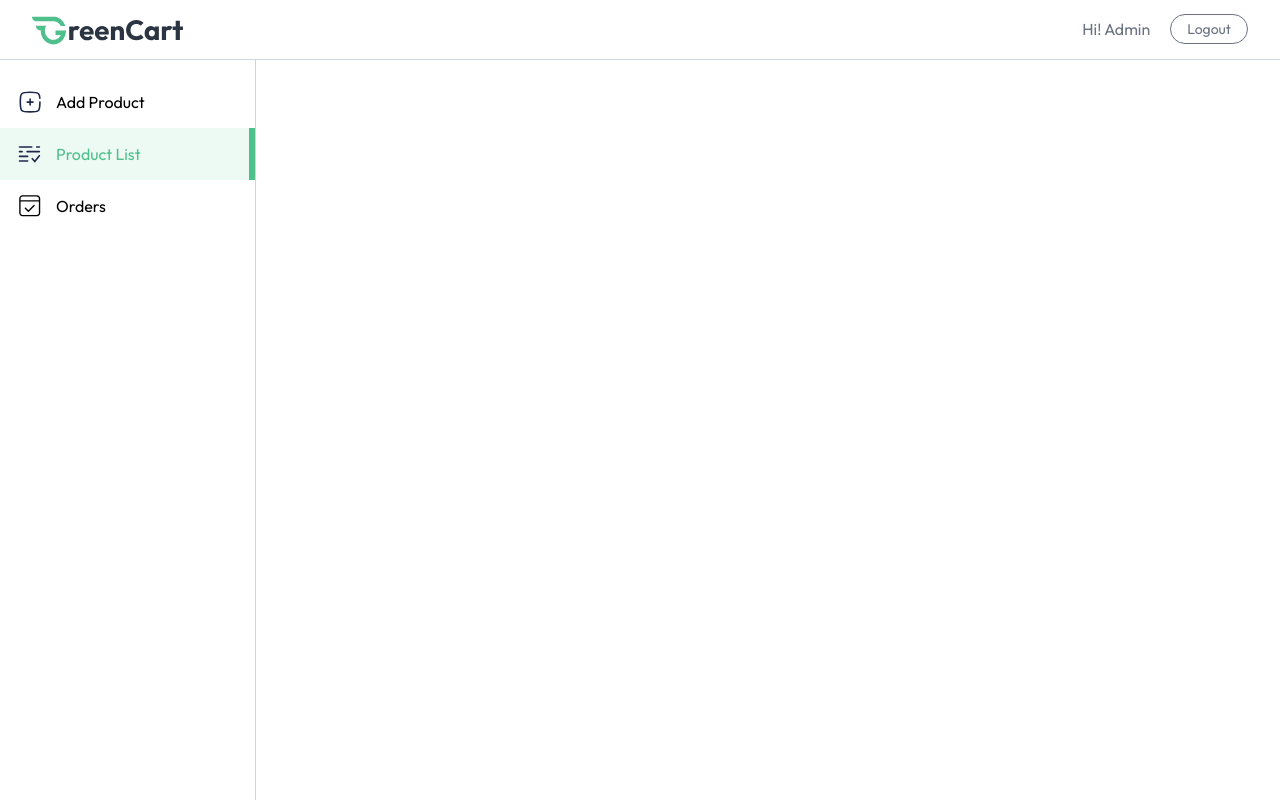
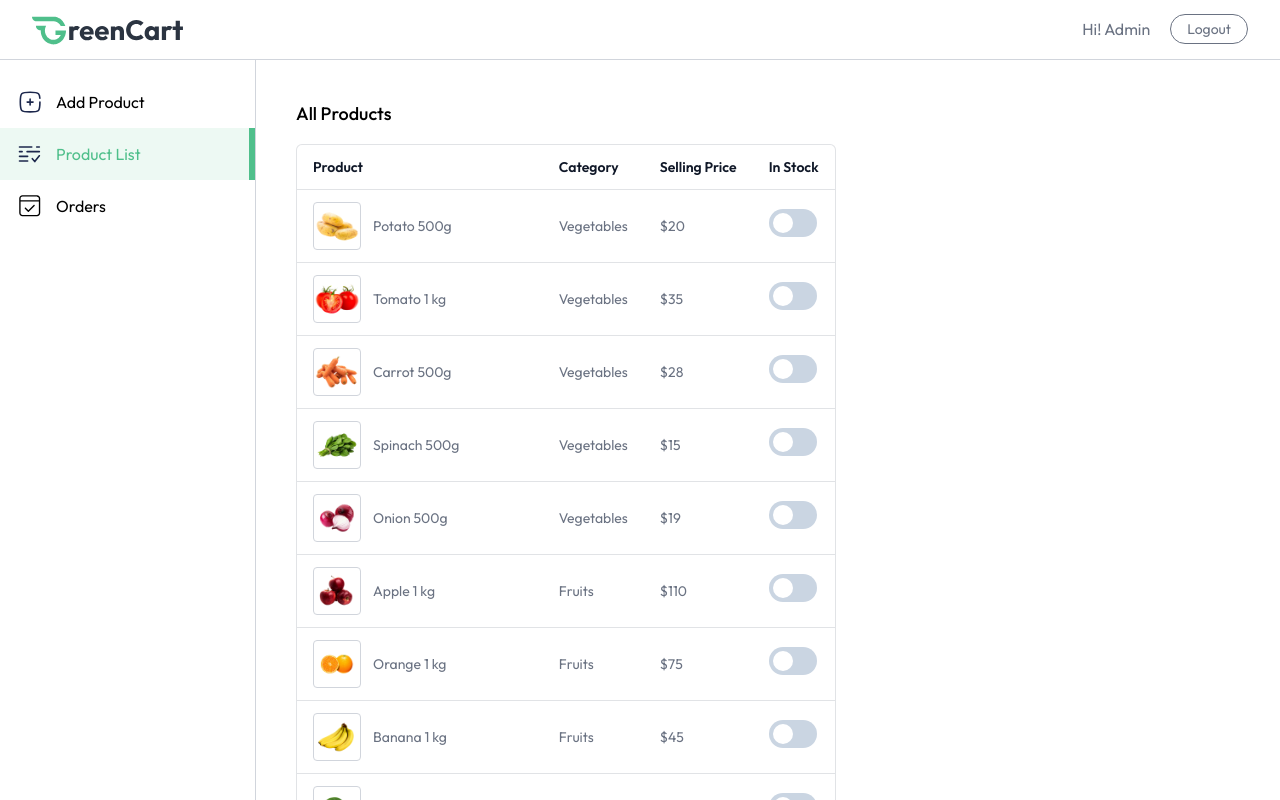
Before and after one commit to kiran20052002/GreenCart, a React (Vite) app in the folder client/: page /seller/product-list in a window 1280 px wide. Both pictures are taken after typing "name@example.com", "Sample123" into the empty fields and a click on the button "Login". Shown: the top 800 px of the page. Built offline with nearby package versions, Linux system fonts and the light colour scheme.

Commit message:
added seller page

```diff
--- a/client/src/pages/seller/Orders.jsx
+++ b/client/src/pages/seller/Orders.jsx
@@ -1,8 +1,63 @@
-import React from 'react'
+import React, { useState,useEffect } from 'react'
+import { useAppContext } from '../../context/AppContext'
+import { assets, dummyOrders } from '../../assets/assets';
 
 const Orders = () => {
+  const {currency} = useAppContext();
+   const [orders, setOrders] = useState([]);
+
+   const fetchOrders = async () =>{
+        setOrders(dummyOrders);
+    };
+
+
+    useEffect(()=>{
+        fetchOrders();
+    },[])
+
   return (
-    <div></div>
+    <div className='no-scrollbar flex-1 h-[95vh] overflow-y-scroll'>
+    <div className="md:p-10 p-4 space-y-4">
+            <h2 className="text-lg font-medium">Orders List</h2>
+            {orders.map((order, index) => (
+                <div key={index} className="flex flex-col md:items-center md:flex-row gap-5 justify-between p-5 max-w-4xl rounded-md border border-gray-300">
+
+                    <div className="flex gap-5 max-w-80">
+                        <img className="w-12 h-12 object-cover" src={assets.box_icon} alt="boxIcon" />
+                        <div>
+                            {order.items.map((item, index) => (
+                                <div key={index} className="flex flex-col">
+                                    <p className="font-medium">
+                                        {item.product.name}{" "}
+                                        <span className="text-primary">x {item.quantity}</span>
+                                    </p>
+                                </div>
+                            ))}
+                        </div>
+                    </div>
+
+                    <div className="text-sm md:text-base text-black/60">
+                        <p className='text-black/80'>
+                        {order.address.firstName} {order.address.lastName}</p>
+
+                        <p>{order.address.street}, {order.address.city}</p>
+                        <p> {order.address.state}, {order.address.zipcode}, {order.address.country}</p>
+                        <p></p>
+                        <p>{order.address.phone}</p>
+                    </div>
+
+                    <p className="font-medium text-lg my-auto">
+                    {currency}{order.amount}</p>
+
+                    <div className="flex flex-col text-sm md:text-base text-black/60">
+                        <p>Method: {order.paymentType}</p>
+                        <p>Date: {new Date(order.createdAt).toLocaleDateString()}</p>
+                        <p>Payment: {order.isPaid ? "Paid" : "Pending"}</p>
+                    </div>
+                </div>
+            ))}
+        </div>
+        </div>
   )
 }
 
--- a/client/src/pages/seller/ProductList.jsx
+++ b/client/src/pages/seller/ProductList.jsx
@@ -1,11 +1,49 @@
 import React from 'react'
+import {useAppContext} from "../../context/AppContext";
+const ProductList = () => {
 
-const ProductList = () => {
-  return (
-    <div>
+    const {products,currency} = useAppContext();
 
-    </div>
-  )
-}
+    return (
+        <div cclassName="no-scrollbar flex-1 h-[95vh] overflow-y-scroll flex flex-col justify-between">
+            <div className="w-full md:p-10 p-4">
+                <h2 className="pb-4 text-lg font-medium">All Products</h2>
+                <div className="flex flex-col items-center max-w-4xl w-full overflow-hidden rounded-md bg-white border border-gray-500/20">
+                    <table className="md:table-auto table-fixed w-full overflow-hidden">
+                        <thead className="text-gray-900 text-sm text-left">
+                            <tr>
+                                <th className="px-4 py-3 font-semibold truncate">Product</th>
+                                <th className="px-4 py-3 font-semibold truncate">Category</th>
+                                <th className="px-4 py-3 font-semibold truncate hidden md:block">Selling Price</th>
+                                <th className="px-4 py-3 font-semibold truncate">In Stock</th>
+                            </tr>
+                        </thead>
+                        <tbody className="text-sm text-gray-500">
+                            {products.map((product) => (
+                                <tr key={product._id} className="border-t border-gray-500/20">
+                                    <td className="md:px-4 pl-2 md:pl-4 py-3 flex items-center space-x-3 truncate">
+                                        <div className="border border-gray-300 rounded overflow-hidden">
+                                            <img src={product.image[0]} alt="Product" className="w-16" />
+                                        </div>
+                                        <span className="truncate max-sm:hidden w-full">{product.name}</span>
+                                    </td>
+                                    <td className="px-4 py-3">{product.category}</td>
+                                    <td className="px-4 py-3 max-sm:hidden">{currency}{product.offerPrice}</td>
+                                    <td className="px-4 py-3">
+                                        <label className="relative inline-flex items-center cursor-pointer text-gray-900 gap-3">
+                                            <input type="checkbox" className="sr-only peer"  />
+                                            <div className="w-12 h-7 bg-slate-300 rounded-full peer peer-checked:bg-blue-600 transition-colors duration-200"></div>
+                                            <span className="dot absolute left-1 top-1 w-5 h-5 bg-white rounded-full transition-transform duration-200 ease-in-out peer-checked:translate-x-5"></span>
+                                        </label>
+                                    </td>
+                                </tr>
+                            ))}
+                        </tbody>
+                    </table>
+                </div>
+            </div>
+        </div>
+    );
+};
 
-export default ProductList
+export default ProductList;
```
Also changed, not shown: client/src/main.jsx (+8 -9 lines), client/src/App.jsx (line endings or trailing spaces).
